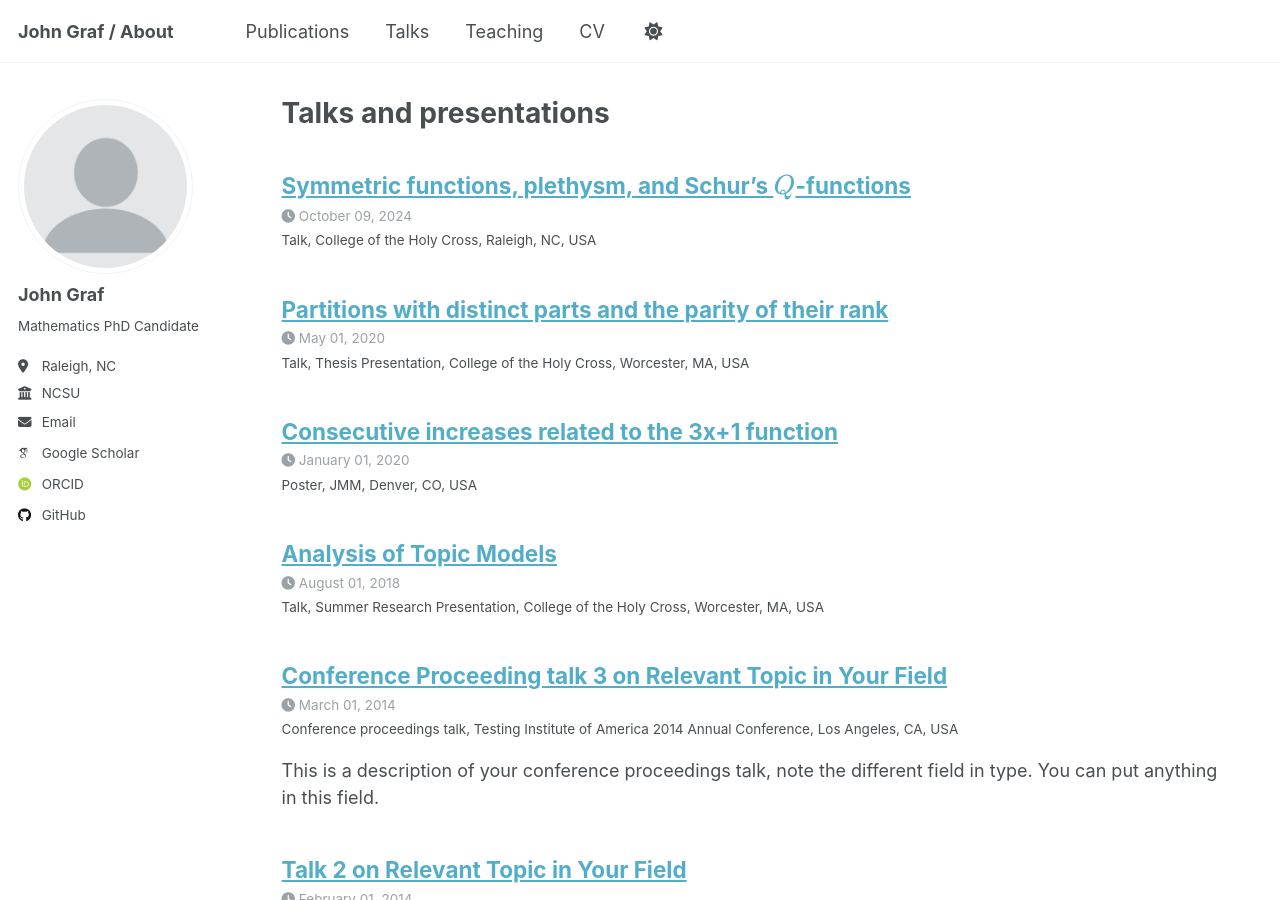
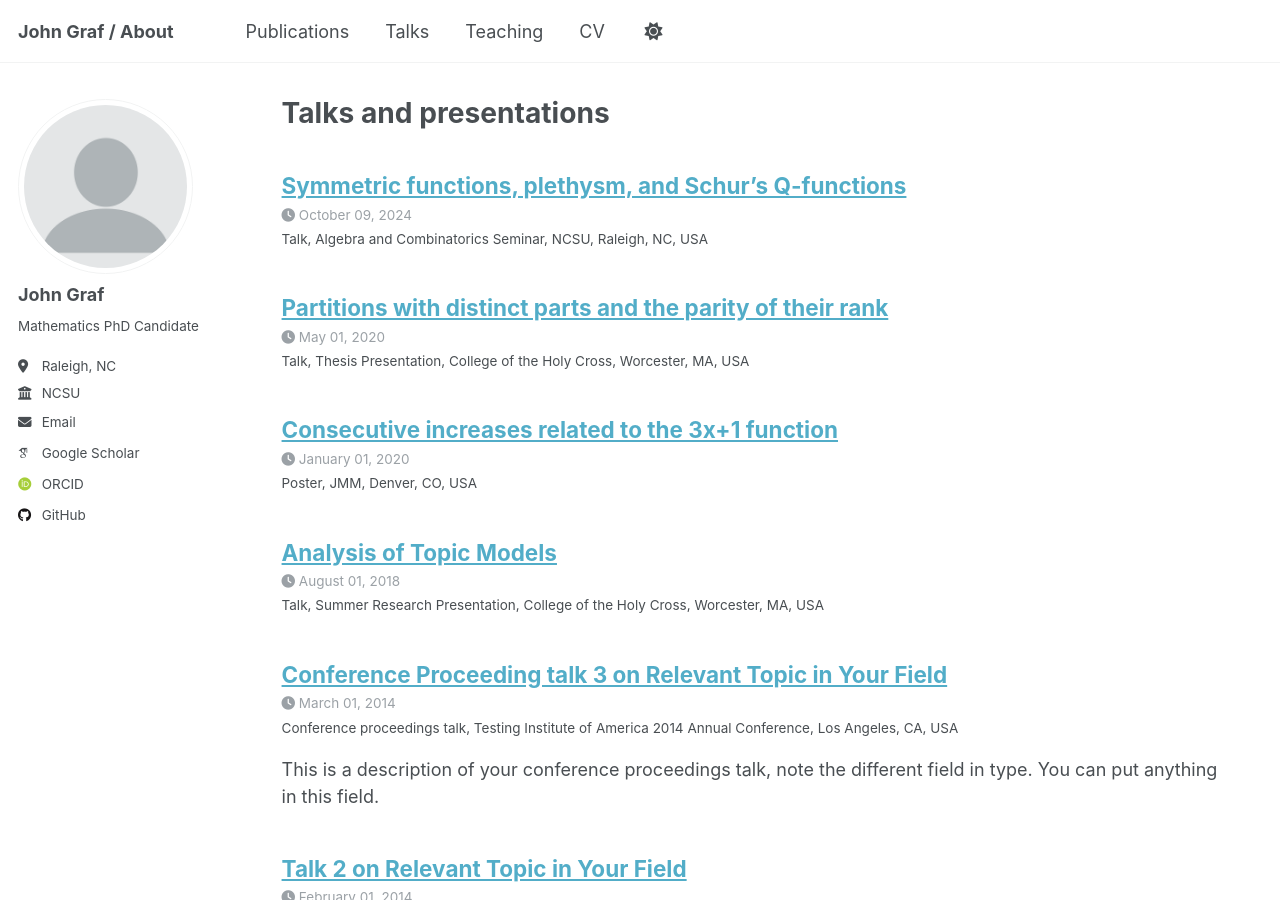
Before and after one commit to j-graf/j-graf.github.io, a Jekyll site: the page built from _pages/talks.html, in a window 1280 px wide and 900 px high. Built offline with Jekyll 4.4.1, drawn with Linux system fonts in a browser that asks for light colours; some web fonts are replaced.

Commit message:
Update 2024-10-09-symmetric-functions.md

```diff
--- a/_talks/2024-10-09-symmetric-functions.md
+++ b/_talks/2024-10-09-symmetric-functions.md
@@ -1,9 +1,9 @@
 ---
-title: "Symmetric functions, plethysm, and Schur’s $$Q$$-functions"
+title: "Symmetric functions, plethysm, and Schur’s Q-functions"
 collection: talks
 type: "Talk"
 permalink: /talks/2024-10-09-symmetric-functions
-venue: "College of the Holy Cross"
+venue: "Algebra and Combinatorics Seminar, NCSU"
 date: 2024-10-09
 location: "Raleigh, NC, USA"
 ---
```
